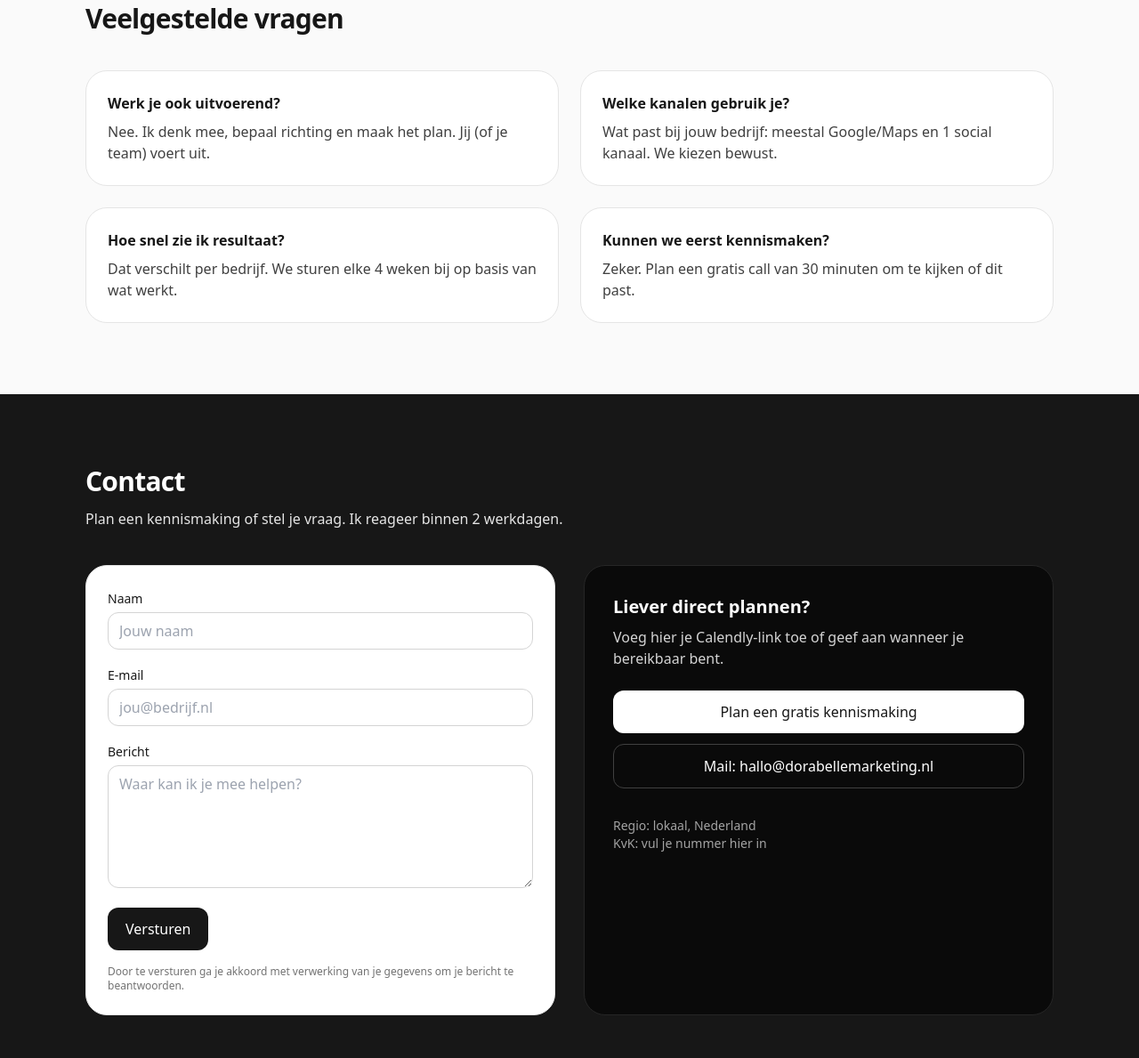
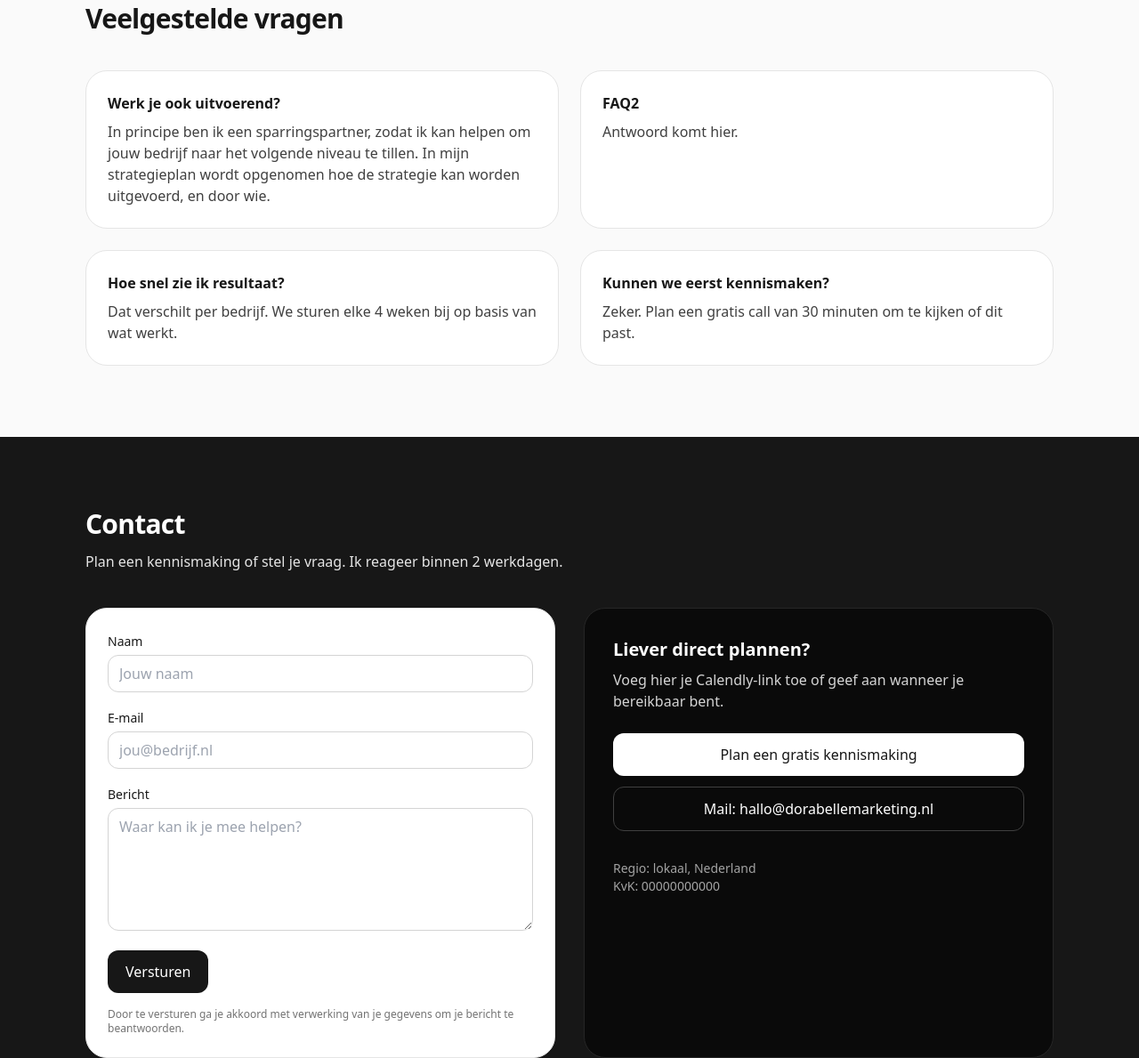
Before and after one commit to Emmahl98/dorabelle, a website: page src/index.html in a window 1280 px wide. Shown: the part 2666-3855 px from the top of the page at 89% size. Drawn offline with nearby package versions, Linux system fonts and the light colour scheme; files that its build step writes are made by us from their sources.

Commit message:
Update index.html

```diff
--- a/src/index.html
+++ b/src/index.html
@@ -179,11 +179,11 @@
       <div class="mt-10 grid md:grid-cols-2 gap-6">
         <div class="rounded-3xl border border-neutral-200 bg-white p-6">
           <h4 class="font-semibold">Werk je ook uitvoerend?</h4>
-          <p class="mt-2 text-neutral-700">Nee. Ik denk mee, bepaal richting en maak het plan. Jij (of je team) voert uit.</p>
+          <p class="mt-2 text-neutral-700">In principe ben ik een sparringspartner, zodat ik kan helpen om jouw bedrijf naar het volgende niveau te tillen. In mijn strategieplan wordt opgenomen hoe de strategie kan worden uitgevoerd, en door wie.</p>
         </div>
         <div class="rounded-3xl border border-neutral-200 bg-white p-6">
-          <h4 class="font-semibold">Welke kanalen gebruik je?</h4>
-          <p class="mt-2 text-neutral-700">Wat past bij jouw bedrijf: meestal Google/Maps en 1 social kanaal. We kiezen bewust.</p>
+          <h4 class="font-semibold">FAQ2</h4>
+          <p class="mt-2 text-neutral-700">Antwoord komt hier.</p>
         </div>
         <div class="rounded-3xl border border-neutral-200 bg-white p-6">
           <h4 class="font-semibold">Hoe snel zie ik resultaat?</h4>
@@ -230,7 +230,7 @@
           </div>
           <div class="mt-8 text-neutral-400 text-sm">
             <p>Regio: lokaal, Nederland</p>
-            <p>KvK: vul je nummer hier in</p>
+            <p>KvK: 00000000000</p>
           </div>
         </div>
       </div>
```
